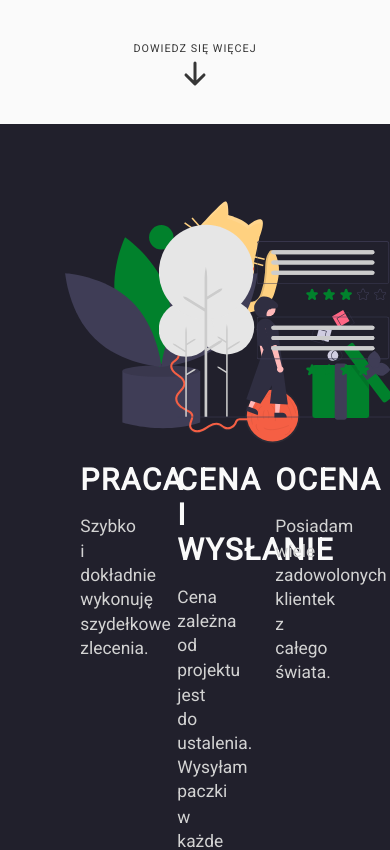
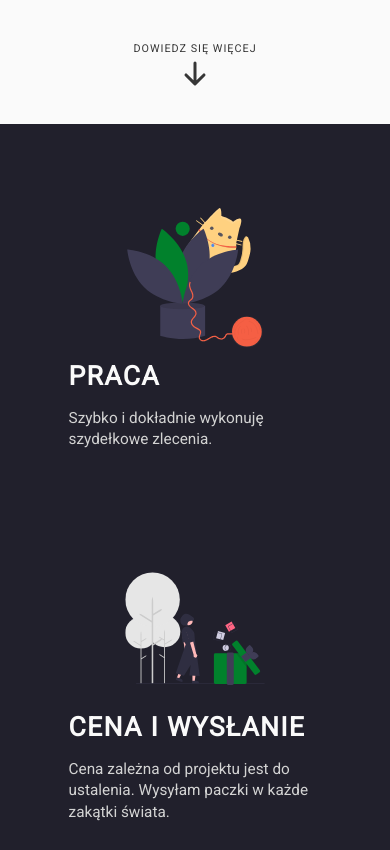
Before and after one commit to ajiiz/niteczki-daneczki-website, a React (Create React App) app: page / in a window 390 px wide. Shown: the part 720-1570 px from the top of the page. Built offline with nearby package versions, Linux system fonts and the light colour scheme.

Commit message:
Added mobile-screen styles for Aboutpage

```diff
--- a/src/styles/about.scss
+++ b/src/styles/about.scss
@@ -49,5 +49,50 @@
         color: $green-main;
         transform: scale(1);
     }
+}
 
+@media screen and (max-width: 1600px) {
+    .about-list {
+        width: 100%;
+    }
 }
+
+@media screen and (max-width: 1100px) {
+    .about-list {
+        flex-direction: column;
+        justify-content: space-evenly;
+        align-items: center;
+        padding: 1em 0 1em 0;
+
+        &__item {
+            width: 50%;
+            display: flex;
+            flex-direction: column;
+            align-items: center;
+
+            &-header {
+                width: 100%;
+            }
+
+            &-content {
+                width: 100%;
+            }
+        }
+    }
+}
+
+@media screen and (max-width: 500px) {
+    .about-list {
+        padding: 2em 0 2em 0;
+        font-size: 15px;
+
+        &__item {
+            width: 80%;
+
+            &-img {
+                width: 150px;
+                height: 150px;
+            }
+        }
+    }
+}
```
